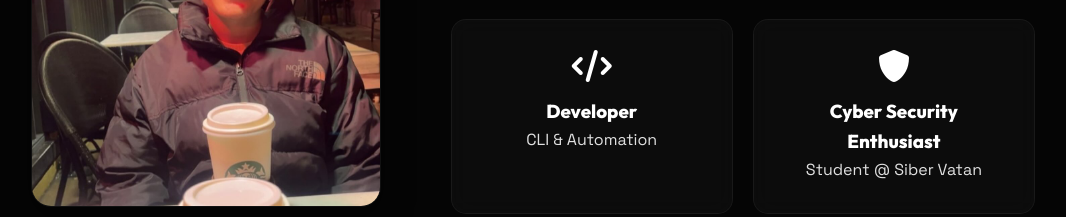
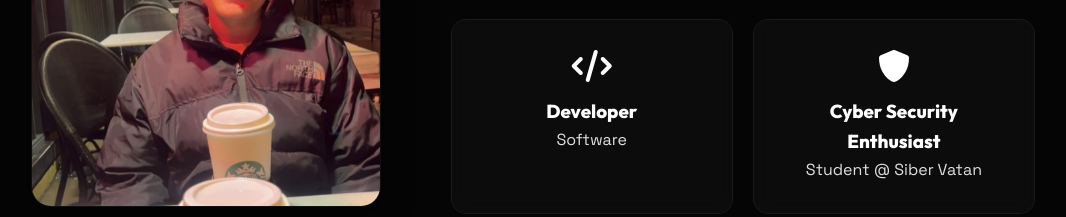
Before and after one commit to efekrbas/website, a React (Vite) app: page / in a window 1280 px wide. Shown: the part 1260-1477 px from the top of the page, without its empty margins (117-1183 px from the left). Built offline with nearby package versions, Linux system fonts and the light colour scheme; no server answers.

Commit message:
Update About.jsx

```diff
--- a/src/components/About.jsx
+++ b/src/components/About.jsx
@@ -29,7 +29,7 @@ const About = () => {
                         <motion.div className="stat-card glass-card" whileHover={{ y: -5 }}>
                             <i className="fas fa-code"></i>
                             <h3>Developer</h3>
-                            <p>CLI & Automation</p>
+                            <p>Software</p>
                         </motion.div>
                         <motion.div className="stat-card glass-card" whileHover={{ y: -5 }}>
                             <i className="fas fa-shield-alt"></i>
```
